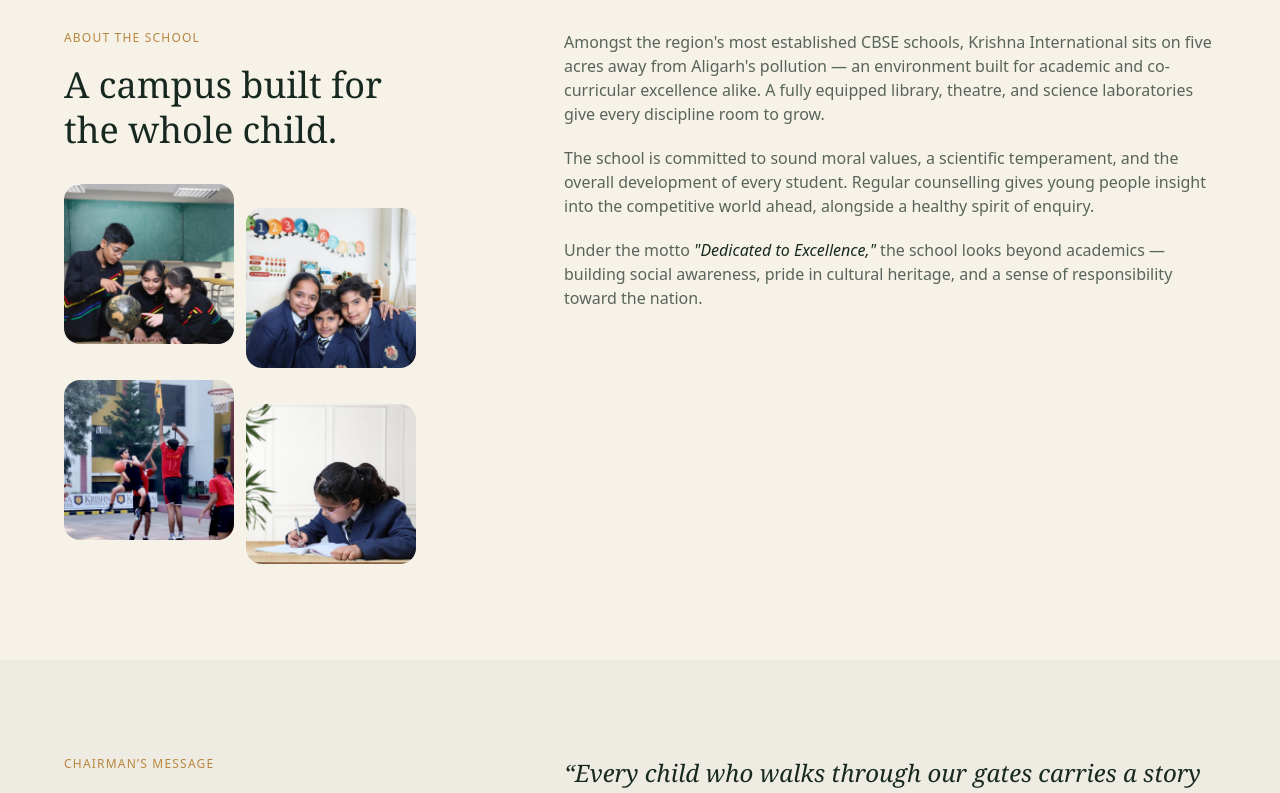
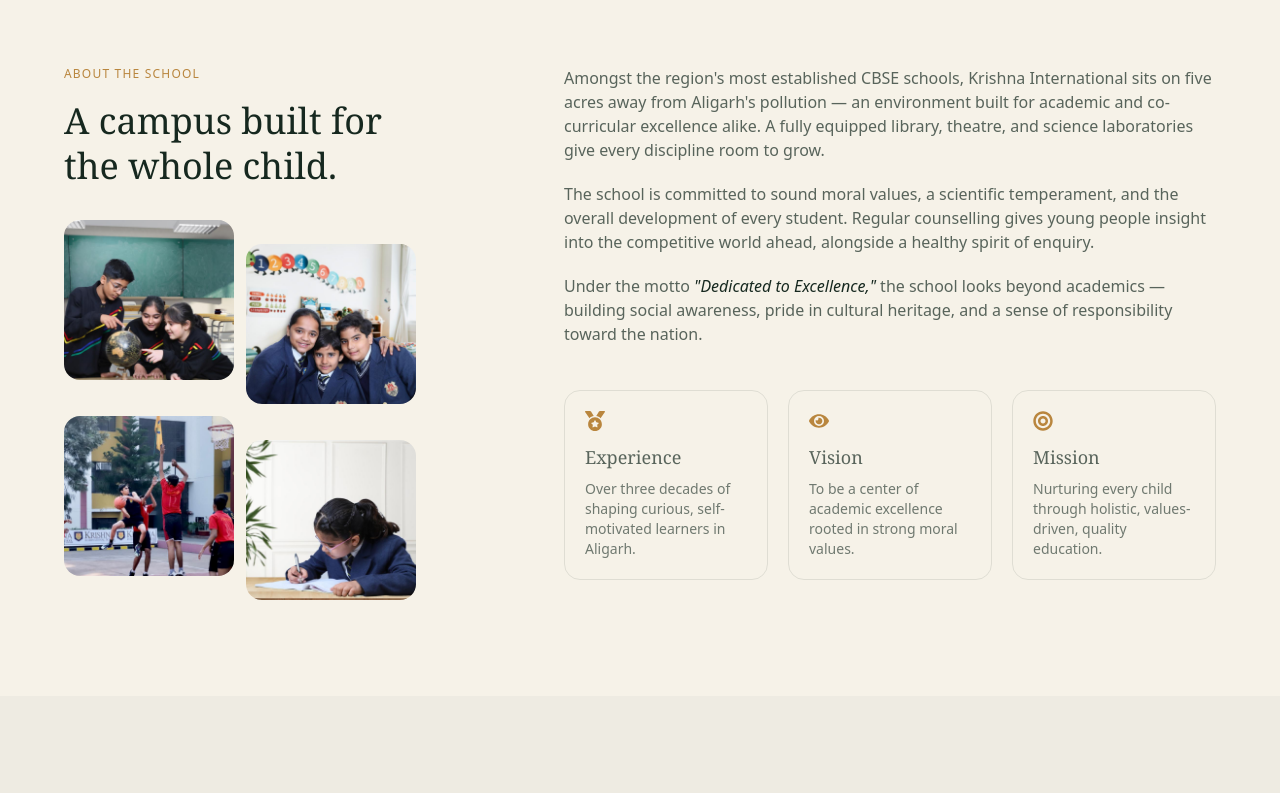
Before and after one commit to Vartika-2102/DETTROIN-INT-Vartika-Website, a React (Vite) app in the folder school-redesign/: page / in a window 1280 px wide. Shown: the part 959-1752 px from the top of the page. Built offline with nearby package versions, Linux system fonts and the light colour scheme.

Commit message:
Updated About and Stats sections

```diff
--- a/school-redesign/src/Components/About.jsx
+++ b/school-redesign/src/Components/About.jsx
@@ -2,6 +2,25 @@ import about1 from '../assets/about-1.jpg'
 import about2 from '../assets/about-2.jpg'
 import about3 from '../assets/about-3.jpg'
 import about4 from '../assets/about-4.jpg'
+import { FaMedal, FaEye, FaBullseye } from 'react-icons/fa'
+
+const highlights = [
+  {
+    icon: FaMedal,
+    title: 'Experience',
+    text: 'Over three decades of shaping curious, self-motivated learners in Aligarh.',
+  },
+  {
+    icon: FaEye,
+    title: 'Vision',
+    text: 'To be a center of academic excellence rooted in strong moral values.',
+  },
+  {
+    icon: FaBullseye,
+    title: 'Mission',
+    text: 'Nurturing every child through holistic, values-driven, quality education.',
+  },
+]
 
 export default function About() {
   return (
@@ -17,10 +36,38 @@ export default function About() {
           </h2>
 
           <div className="grid grid-cols-2 gap-3">
-            <img src={about1} alt="Students learning at Krishna International School" loading="lazy" className="rounded-2xl object-cover h-40 w-full" />
-            <img src={about2} alt="Classroom activity at Krishna International School" loading="lazy" className="rounded-2xl object-cover h-40 w-full mt-6" />
-            <img src={about3} alt="Sports at Krishna International School" loading="lazy" className="rounded-2xl object-cover h-40 w-full" />
-            <img src={about4} alt="Student studying at Krishna International School" loading="lazy" className="rounded-2xl object-cover h-40 w-full mt-6" />
+            <div className="overflow-hidden rounded-2xl h-40">
+              <img
+                src={about1}
+                alt="Students learning at Krishna International School"
+                loading="lazy"
+                className="object-cover h-full w-full transition-transform duration-500 hover:scale-110"
+              />
+            </div>
+            <div className="overflow-hidden rounded-2xl h-40 mt-6">
+              <img
+                src={about2}
+                alt="Classroom activity at Krishna International School"
+                loading="lazy"
+                className="object-cover h-full w-full transition-transform duration-500 hover:scale-110"
+              />
+            </div>
+            <div className="overflow-hidden rounded-2xl h-40">
+              <img
+                src={about3}
+                alt="Sports at Krishna International School"
+                loading="lazy"
+                className="object-cover h-full w-full transition-transform duration-500 hover:scale-110"
+              />
+            </div>
+            <div className="overflow-hidden rounded-2xl h-40 mt-6">
+              <img
+                src={about4}
+                alt="Student studying at Krishna International School"
+                loading="lazy"
+                className="object-cover h-full w-full transition-transform duration-500 hover:scale-110"
+              />
+            </div>
           </div>
         </div>
 
@@ -44,6 +91,19 @@ export default function About() {
             awareness, pride in cultural heritage, and a sense of
             responsibility toward the nation.
           </p>
+
+          <div className="grid sm:grid-cols-3 gap-5 pt-6">
+            {highlights.map(({ icon: Icon, title, text }) => (
+              <div
+                key={title}
+                className="border border-ink/10 rounded-2xl p-5 transition-all duration-300 hover:-translate-y-1 hover:shadow-lg"
+              >
+                <Icon className="text-xl text-brass mb-3" />
+                <h3 className="font-display text-lg mb-2">{title}</h3>
+                <p className="text-sm text-ink/60">{text}</p>
+              </div>
+            ))}
+          </div>
         </div>
 
       </div>
--- a/school-redesign/src/Components/Stats.jsx
+++ b/school-redesign/src/Components/Stats.jsx
@@ -1,13 +1,14 @@
 import * as CountUpModule from 'react-countup'
 import { useInView } from 'react-intersection-observer'
+import { FaUserGraduate, FaTrophy, FaTree, FaBook } from 'react-icons/fa'
 
 const CountUp = CountUpModule.default?.default ?? CountUpModule.default ?? CountUpModule
 
 const stats = [
-  { end: 6000, suffix: '+', label: 'Students & Faculty' },
-  { end: 60, suffix: '+', label: 'National & International Awards' },
-  { end: 5, suffix: '', label: 'Acres of Green Campus' },
-  { end: null, display: 'CBSE', suffix: '', label: 'Affiliated Curriculum' },
+  { icon: FaUserGraduate, end: 6000, suffix: '+', label: 'Students & Faculty' },
+  { icon: FaTrophy, end: 60, suffix: '+', label: 'National & International Awards' },
+  { icon: FaTree, end: 5, suffix: '', label: 'Acres of Green Campus' },
+  { icon: FaBook, end: null, display: 'CBSE', suffix: '', label: 'Affiliated Curriculum' },
 ]
 
 export default function Stats() {
@@ -16,11 +17,17 @@ export default function Stats() {
   return (
     <section ref={ref} className="bg-ink text-paper">
       <div className="max-w-6xl mx-auto grid grid-cols-2 md:grid-cols-4">
-        {stats.map((s) => (
+        {stats.map((s, i) => {
+          const Icon = s.icon
+          return (
             <div
               key={s.label}
-            className="py-10 px-6 text-center md:text-left border-t border-white/10"
+              className={`group py-10 px-6 text-center md:text-left border-t border-white/10 transition-all duration-300 hover:-translate-y-2 hover:shadow-2xl hover:bg-white/5 ${
+                i !== 0 ? 'md:border-l' : ''
+              }`}
             >
+              <Icon className="text-2xl text-brasslight mb-3 mx-auto md:mx-0 transition-transform duration-300 group-hover:scale-110" />
+
               <p className="text-3xl font-mono text-brasslight">
                 {s.end === null ? (
                   s.display
@@ -34,7 +41,8 @@ export default function Stats() {
                 {s.label}
               </p>
             </div>
-        ))}
+          )
+        })}
       </div>
     </section>
   )
```
Lines whose indentation alone changed are shown as unchanged.
